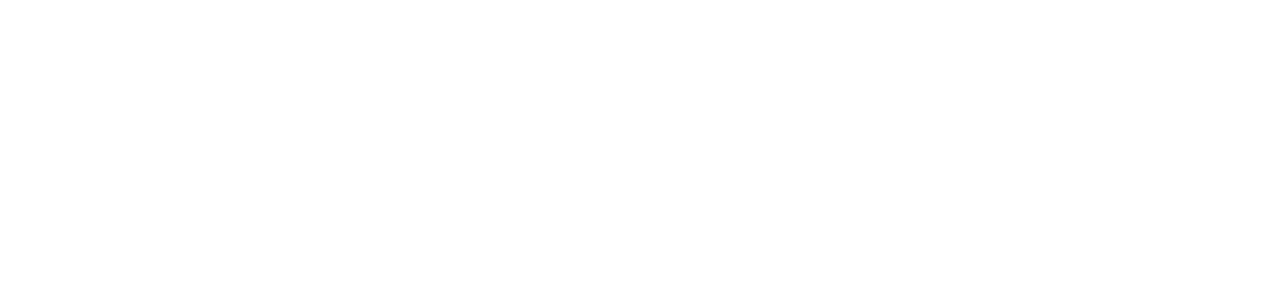
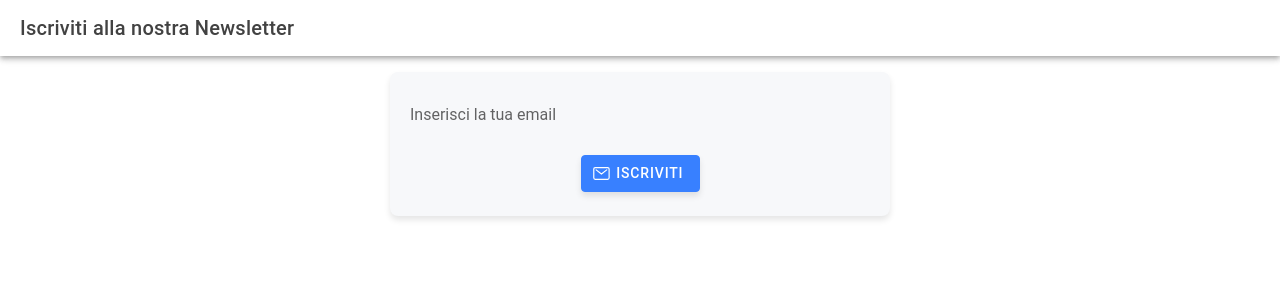
Before and after one commit to Super3nry23/front-end, a React (Vite) app: page /newsletter in a window 1280 px wide. Shown: the top 300 px of the page. Built offline with nearby package versions, Linux system fonts and the light colour scheme.

Commit message:
Newsletter

```diff
--- a/src/App.tsx
+++ b/src/App.tsx
@@ -2,6 +2,7 @@ import { IonApp, IonRouterOutlet, IonSplitPane, setupIonicReact } from '@ionic/r
 import { IonReactRouter } from '@ionic/react-router';
 import Page from './pages/Page';
 import Strategy from './pages/Strategy';
+import NewsletterPage from './pages/Newsletter';
 import ApolloAppProvider from './components/ApolloProvider';
 
 /* Core CSS required for Ionic components to work properly */
@@ -45,6 +46,7 @@ const App: React.FC = () => {
           <IonSplitPane contentId="main">
             <IonRouterOutlet id="main">
               <Route path="/strategy" component={Strategy} exact />
+              <Route path="/newsletter" component={NewsletterPage} />
               <Route path="/" component={Page} exact />
             </IonRouterOutlet>
           </IonSplitPane>
--- a/src/components/NewsletterComponent.tsx
+++ b/src/components/NewsletterComponent.tsx
@@ -1,18 +1,40 @@
 import React, { useState } from 'react';
-import { IonContent, IonHeader, IonPage, IonTitle, IonToolbar, IonInput, IonButton, IonIcon } from '@ionic/react';
+import { IonContent, IonInput, IonButton, IonIcon, IonToast } from '@ionic/react';
 import { mailOutline } from 'ionicons/icons';
 import './NewsletterComponent.css';
 
 const NewsletterComponent: React.FC = () => {
     const [email, setEmail] = useState('');
+    const [showToast, setShowToast] = useState(false);
+    const [toastMessage, setToastMessage] = useState('');
 
-    const subscribeToNewsletter = () => {
-        console.log('Subscribed with:', email);
-        // Aggiungi qui la logica per integrare il servizio di newsletter
+    const subscribeToNewsletter = async () => {
+        console.log(email);
+        try {
+            const response = await fetch('http://localhost:1337/api/newsletter/subscribe', {
+                method: 'POST',
+                headers: {
+                    'Content-Type': 'application/json',
+                },
+                body: JSON.stringify({ data: { email } }),
+            });
+
+            const data = await response.json();
+
+            if (data.result === 'SUCCESS') {
+                setToastMessage('Iscrizione avvenuta con successo! Controlla la tua email per confermare.');
+            } else {
+                setToastMessage('Si è verificato un errore durante l\'iscrizione.');
+            }
+        } catch (error) {
+            console.error('Errore durante l\'iscrizione:', error);
+            setToastMessage('Si è verificato un errore durante l\'iscrizione.');
+        }
+        setShowToast(true);
     };
 
     return (
-        <><IonContent className="ion-padding newsletter-content">
+        <IonContent className="ion-padding newsletter-content">
             <div className="newsletter-container">
                 <IonInput
                     value={email}
@@ -25,7 +47,13 @@ const NewsletterComponent: React.FC = () => {
                     Iscriviti
                 </IonButton>
             </div>
-        </IonContent></>
+            <IonToast
+                isOpen={showToast}
+                onDidDismiss={() => setShowToast(false)}
+                message={toastMessage}
+                duration={2000}
+            />
+        </IonContent>
     );
 };
 
--- /dev/null
+++ b/src/pages/Newsletter.tsx
@@ -0,0 +1,20 @@
+import React from 'react';
+import NewsletterComponent from '../components/NewsletterComponent';
+import { IonContent, IonHeader, IonPage, IonTitle, IonToolbar } from '@ionic/react';
+
+const NewsletterPage: React.FC = () => {
+    return (
+        <IonPage>
+            <IonHeader>
+                <IonToolbar>
+                    <IonTitle>Iscriviti alla nostra Newsletter</IonTitle>
+                </IonToolbar>
+            </IonHeader>
+            <IonContent>
+                <NewsletterComponent />
+            </IonContent>
+        </IonPage>
+    );
+};
+
+export default NewsletterPage;
```
